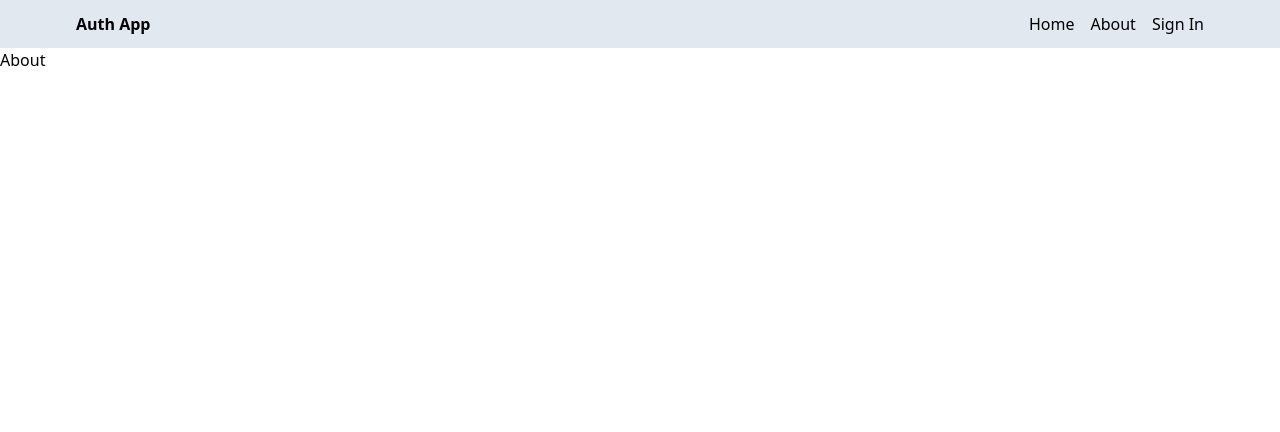
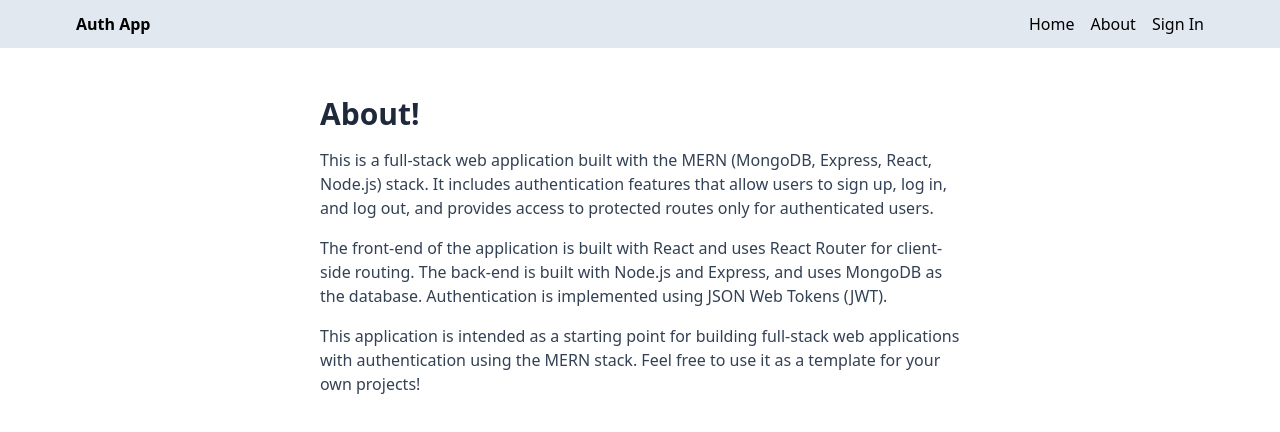
Before and after one commit to afridiwhatever/mern-auth, a React (Vite) app in the folder client/: page /about in a window 1280 px wide. Shown: the top 432 px of the page. Built offline with nearby package versions, Linux system fonts and the light colour scheme; no server answers.

Commit message:
complete home and about pages

```diff
--- a/client/src/pages/About.jsx
+++ b/client/src/pages/About.jsx
@@ -1,5 +1,31 @@
 const About = () => {
-  return <div>About</div>;
+  return (
+    <div className="flex justify-center">
+      <div className="max-w-2xl py-12 px-4">
+        <h1 className="font-bold text-3xl text-slate-800 mb-4">About!</h1>
+
+        <section>
+          <p className="text-slate-700 mb-4 ">
+            This is a full-stack web application built with the MERN (MongoDB,
+            Express, React, Node.js) stack. It includes authentication features
+            that allow users to sign up, log in, and log out, and provides
+            access to protected routes only for authenticated users.
+          </p>
+          <p className="text-slate-700 mb-4 ">
+            The front-end of the application is built with React and uses React
+            Router for client-side routing. The back-end is built with Node.js
+            and Express, and uses MongoDB as the database. Authentication is
+            implemented using JSON Web Tokens (JWT).
+          </p>
+          <p className="text-slate-700 mb-4 ">
+            This application is intended as a starting point for building
+            full-stack web applications with authentication using the MERN
+            stack. Feel free to use it as a template for your own projects!
+          </p>
+        </section>
+      </div>
+    </div>
+  );
 };
 
 export default About;
--- a/client/src/pages/Home.jsx
+++ b/client/src/pages/Home.jsx
@@ -1,10 +1,4 @@
-import { useSelector } from "react-redux";
-
 const Home = () => {
-  const { currentUser } = useSelector((state) => state.user);
-
-  console.log(document.cookie);
-
   return (
     <div className="flex justify-center">
       <div className="max-w-2xl py-12 px-4">
```
